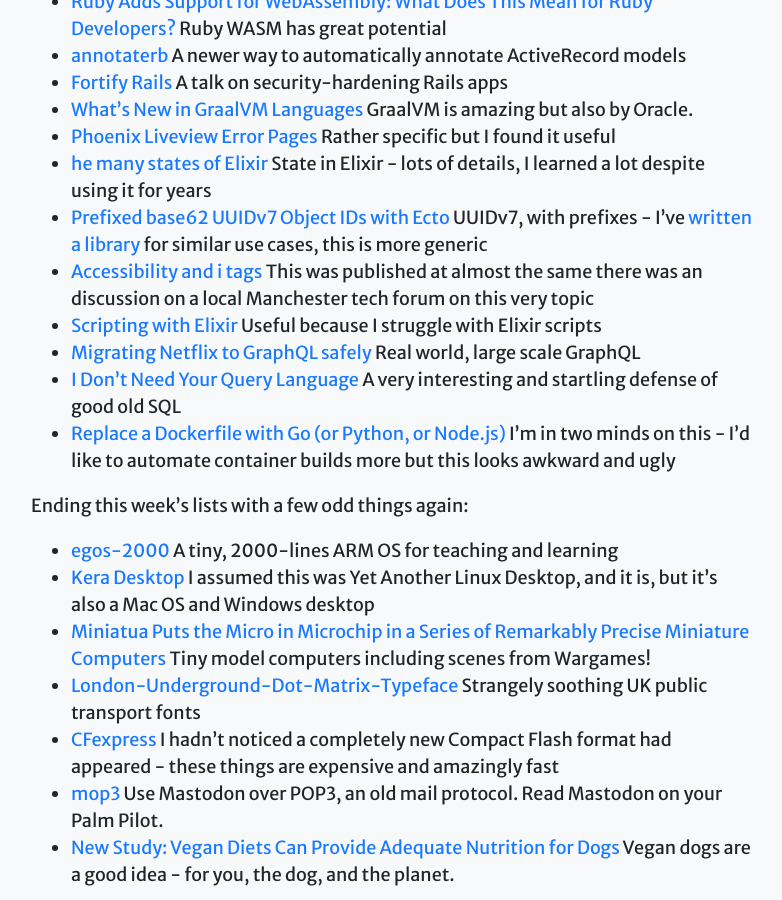
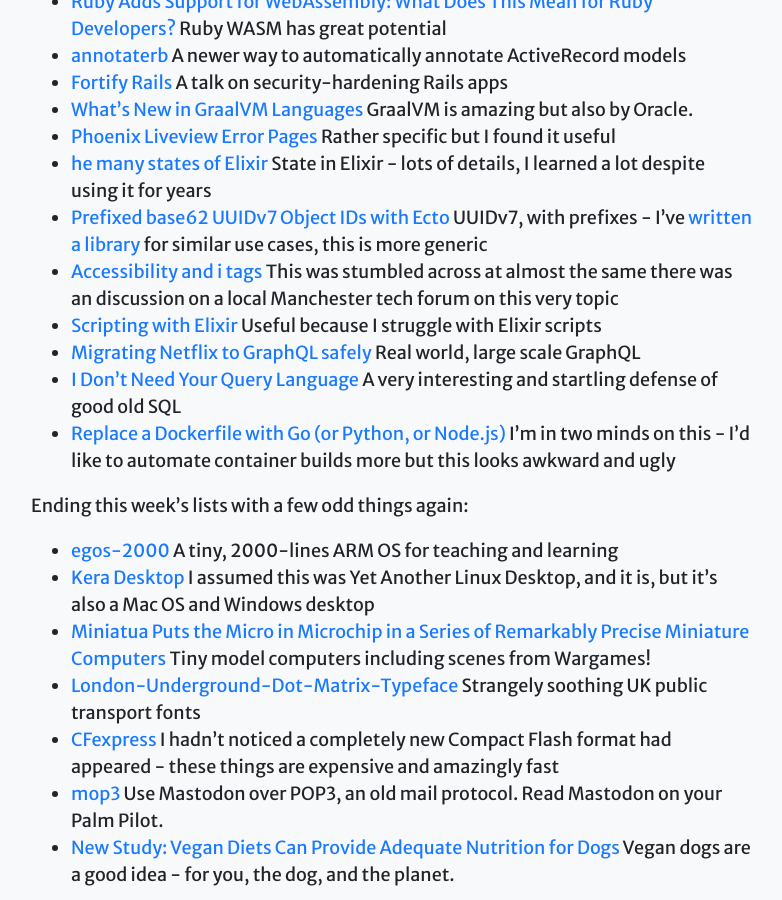
Before and after one commit to Digital-Identity-Labs/digital-identity-labs.github.io, a Jekyll site: the page built from _posts/2023-06-19-com13.markdown, in a window 1280 px wide and 900 px high, scrolled down 3479 px. Shown: the whole window, without its empty margins (247-1029 px from the left). Built offline with Jekyll 4.4.1, drawn with Linux system fonts in a browser that asks for light colours; comment, search, counter and statistics services are not loaded.

Commit message:
It's actually a month old, they just emailed me about at the same time

```diff
--- a/_posts/2023-06-19-com13.markdown
+++ b/_posts/2023-06-19-com13.markdown
@@ -87,7 +87,7 @@
 * [Phoenix Liveview Error Pages](https://smartlogic.io/blog/phoenix-liveview-error-html-pages/) Rather specific but I found it useful
 * [he many states of Elixir](https://underjord.io/the-many-states-of-elixir.html) State in Elixir - lots of details, I learned a lot despite using it for years
 * [Prefixed base62 UUIDv7 Object IDs with Ecto](https://danschultzer.com/posts/prefixed-base62-uuidv7-object-ids-with-ecto) UUIDv7, with prefixes - I've [written a library](https://github.com/Digital-Identity-Labs/prefixed_api_key) for similar use cases, this is more generic
-* [Accessibility and i tags](https://blog.fontawesome.com/accessibility-and-i-tags/) This was published at almost the same there was an discussion on a local Manchester tech forum on this very topic
+* [Accessibility and i tags](https://blog.fontawesome.com/accessibility-and-i-tags/) This was stumbled across at almost the same there was an discussion on a local Manchester tech forum on this very topic
 * [Scripting with Elixir](https://underjord.io/scripting-with-elixir.html) Useful because I struggle with Elixir scripts
 * [Migrating Netflix to GraphQL safely](https://netflixtechblog.com/migrating-netflix-to-graphql-safely-8e1e4d4f1e72) Real world, large scale GraphQL
 * [I Don't Need Your Query Language](https://antonz.org/fancy-ql/) A very interesting and startling defense of good old SQL
```
